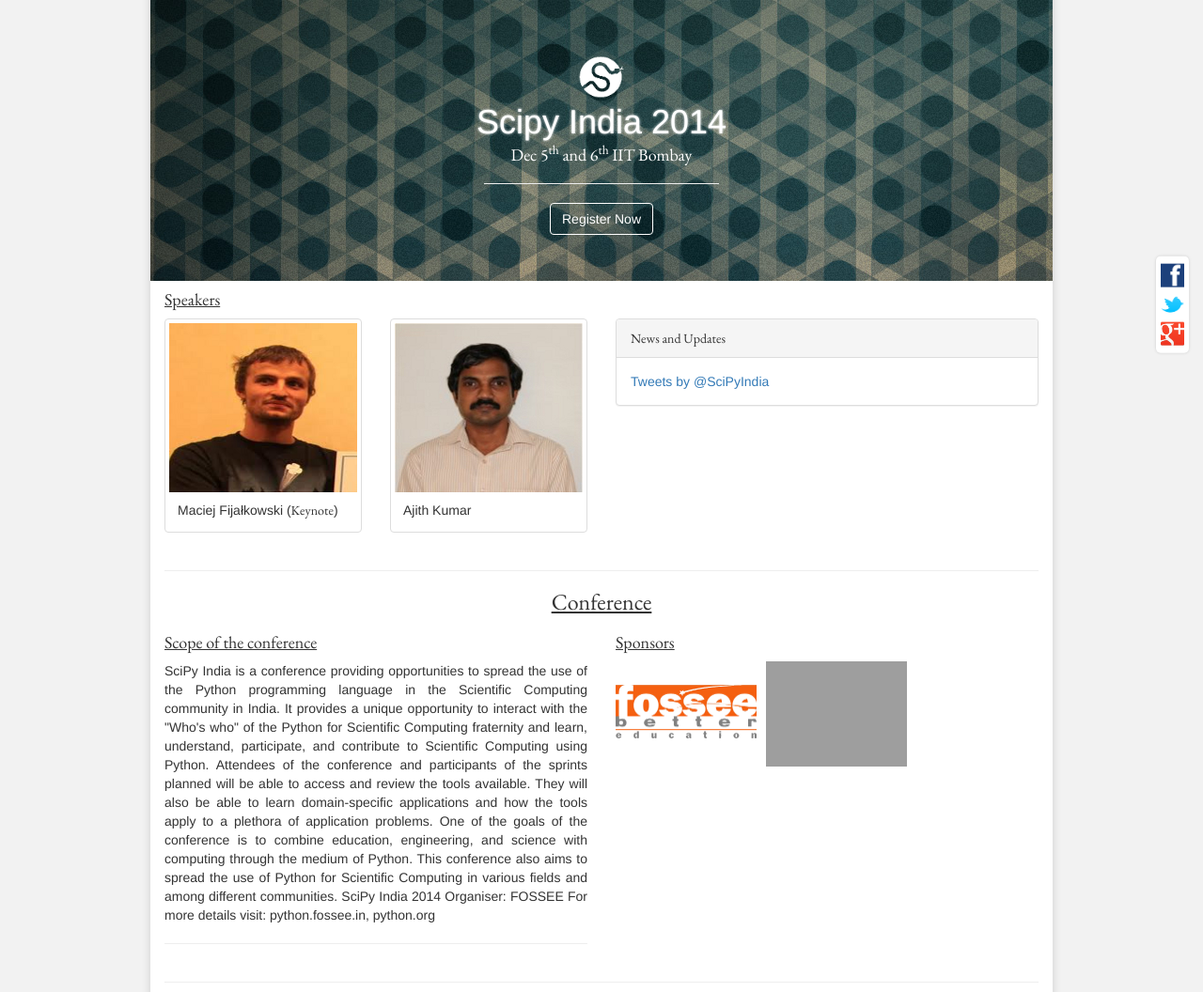
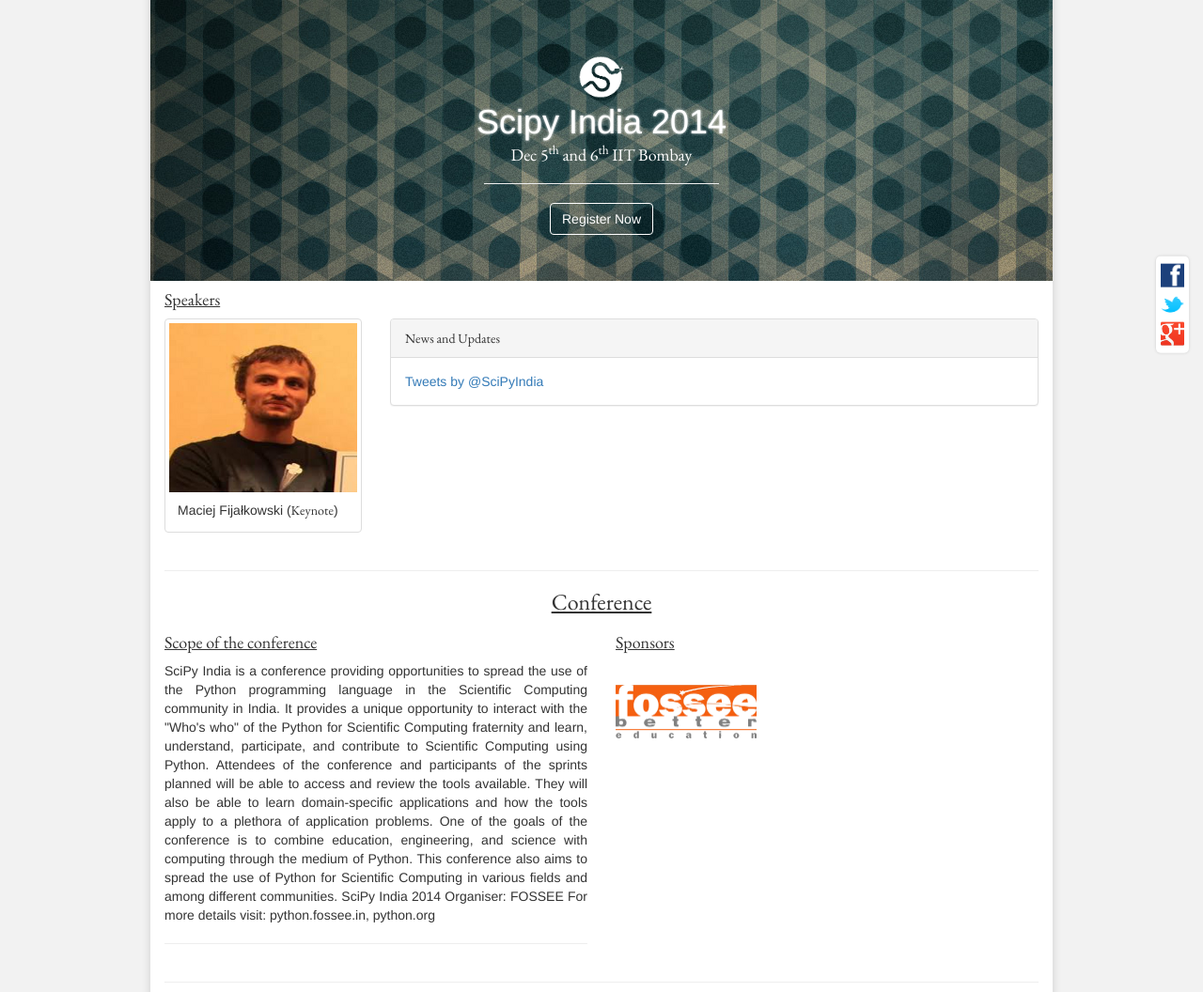
Before and after one commit to FOSSEE/scipy2014, a Django app: template static/website/templates/home.html in a window 1280 px wide. Shown: the part 76-1132 px from the top of the page at 94% size. Run offline with Django 3.2, Linux system fonts and the light colour scheme; the template is opened without the code that fills it, so the values that code supplies are empty; parts of the project's set-up code (start-up, migrations or seed data) failed here and were passed over; some libraries are stand-ins or nearby versions; grey boxes are pictures that could not be loaded.

Commit message:
remove MHRD logo from sponsors and Ajith Kumar from speakers

```diff
--- a/static/website/templates/home.html
+++ b/static/website/templates/home.html
@@ -68,15 +68,15 @@
                                     </div>
                                 </div>
                             </div>
-                            <div class="col-md-3">
+                            <!--div class="col-md-3">
                                 <div class="thumbnail">
                                     <img src="{% static 'website/images/ajith.jpeg' %}">
                                     <div class="caption">
                                         Ajith Kumar
                                     </div>
                                 </div>
-                            </div>
-                            <div class="col-md-6">
+                            </div-->
+                            <div class="col-md-9">
                                 <div class="panel panel-default">
                                     <div class="panel-heading garmond">
                                         News and Updates
@@ -111,10 +111,10 @@ SciPy India 2014 Organiser: FOSSEE   For more details visit: python.fossee.in, p
                                             <img width="150" style="position:relative;top:25px;" src="{% static 'website/images/fossee-logo.png' %}">
                                             </a>
                                         </div>
-                                        <div class="col-md-4">
+                                        <!--div class="col-md-4">
                                             <a href="http://mhrd.gov.in/" target="_blank">
                                             <img width="150" src="{% static 'website/images/mhrd-logo.png' %}">
-                                        </div>
+                                        </div-->
                                      </div>
                                 </div> <!-- /#sponsors -->
                             </div><!-- col-md-6 -->
```
